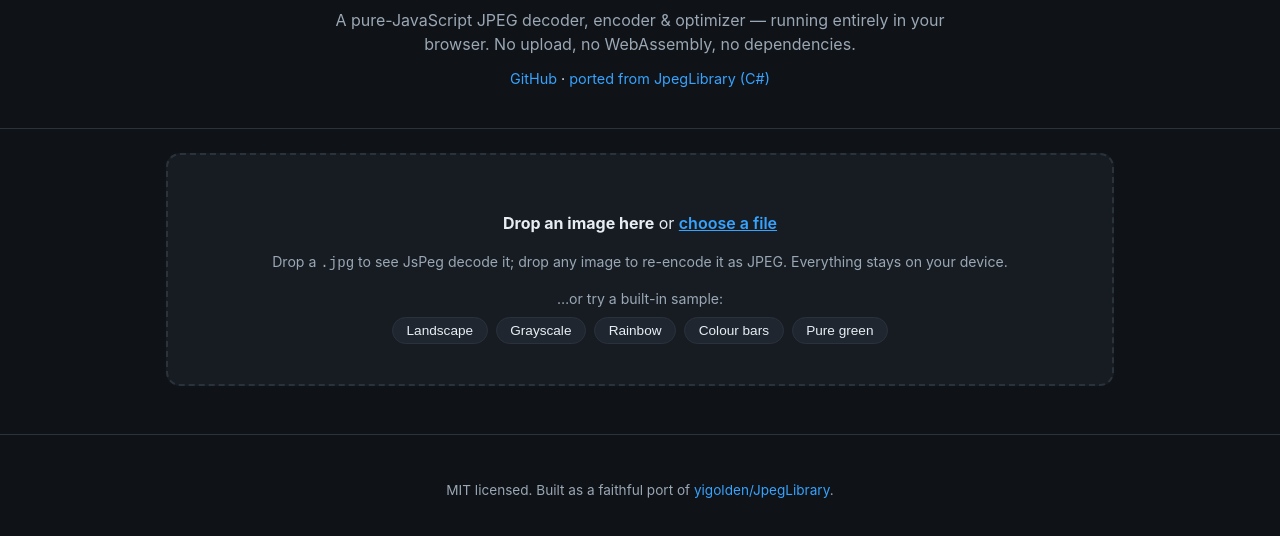
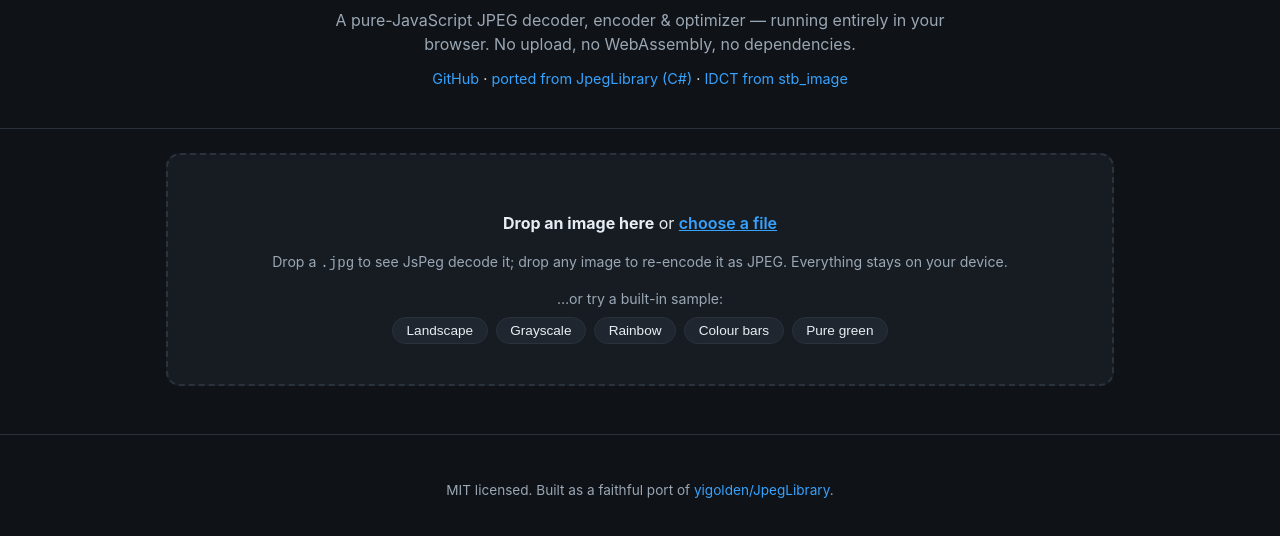
Before and after one commit to Alpaq92/JsPeg, a website with bundled scripts: page index.html in a window 1280 px wide. Shown: the part 124-660 px from the top of the page. Built offline with nearby package versions, Linux system fonts and the light colour scheme.

Commit message:
demo: add stb_image credit link
Co-Authored-By: Claude Opus 4.8 <noreply@anthropic.com>

```diff
--- a/index.html
+++ b/index.html
@@ -15,6 +15,8 @@
       <a href="https://github.com/Alpaq92/JsPeg">GitHub</a>
       ·
       <a href="https://github.com/yigolden/JpegLibrary">ported from JpegLibrary (C#)</a>
+      ·
+      <a href="https://github.com/nothings/stb">IDCT from stb_image</a>
     </p>
   </header>
 
```
